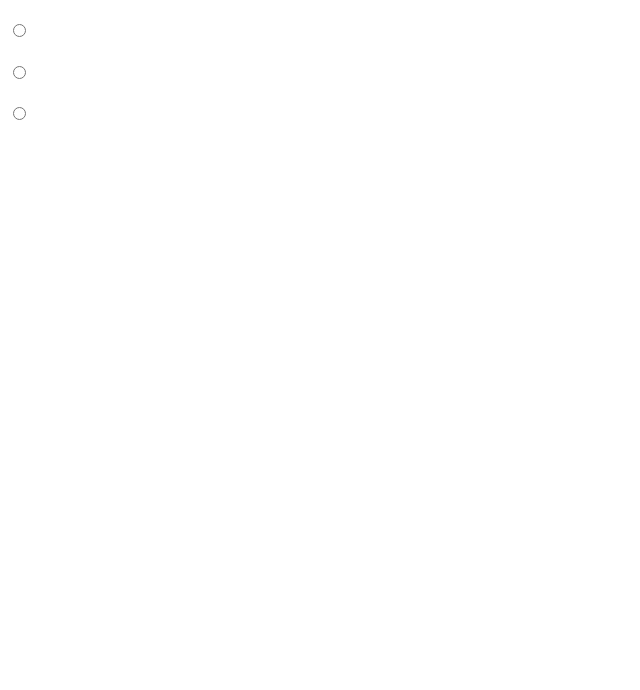
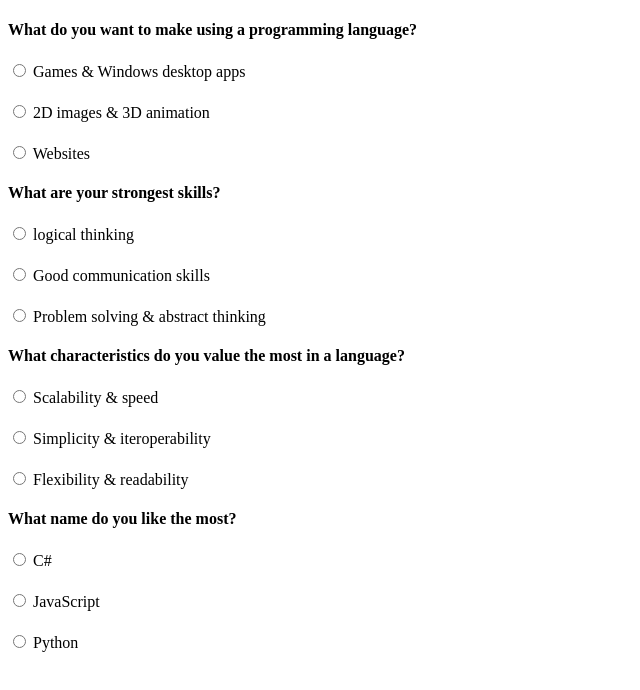
Before and after one commit to mashachicken/language-suggester, a plain HTML site: page index.html in a window 1280 px wide. Shown: the whole page, without its empty margins (0-640 px from the left). Drawn offline with nearby package versions, Linux system fonts and the light colour scheme.

Commit message:
add few more radio buttons

```diff
--- a/index.html
+++ b/index.html
@@ -11,24 +11,77 @@
     <form id="language">
       <div class="radio">
         <label>
-          <h4> </h4>
-          <input type=radio name="usability" value="1" id="C#">
+          <h4> What do you want to make using a programming language? </h4>
+          <input type=radio name="usability" value="1" id="C#"> Games & Windows desktop apps
         </label>
       </div>
-
         <div class="radio">
           <label>
             <h4> </h4>
-            <input type=radio name="usability" value="2" id="JavaSc">
+            <input type=radio name="usability" value="2" id="JavaSc"> 2D images & 3D animation
           </label>
         </div>
-
         <div class="radio">
           <label>
             <h4> </h4>
-            <input type=radio name="usability" value="3" id="Python">
+            <input type=radio name="usability" value="3" id="Python"> Websites
           </label>
         </div>
+        <div class="radio">
+          <label>
+            <h4> What are your strongest skills?  </h4>
+            <input type=radio name="skills" value="1" id="C#">  logical thinking
+          </label>
+        </div>
+          <div class="radio">
+            <label>
+              <h4> </h4>
+              <input type=radio name="skills" value="2" id="JavaSc"> Good communication skills
+            </label>
+          </div>
+          <div class="radio">
+            <label>
+              <h4> </h4>
+              <input type=radio name="skills" value="3" id="Python"> Problem solving &  abstract thinking
+            </label>
+          </div>
+          <div class="radio">
+            <label>
+              <h4> What characteristics do you value the most in a language? </h4>
+              <input type=radio name="characteristics" value="1" id="C#"> Scalability & speed
+            </label>
+          </div>
+            <div class="radio">
+              <label>
+                <h4> </h4>
+                <input type=radio name="characteristics" value="2" id="JavaSc"> Simplicity &  iteroperability
+              </label>
+            </div>
+            <div class="radio">
+              <label>
+                <h4> </h4>
+                <input type=radio name="characteristics" value="3" id="Python"> Flexibility &  readability
+              </label>
+            </div>
+            <div class="radio">
+              <label>
+                <h4> What name do you like the most? </h4>
+                <input type=radio name="" value="1" id="C#"> C#
+              </label>
+            </div>
+              <div class="radio">
+                <label>
+                  <h4> </h4>
+                  <input type=radio name="" value="2" id="JavaSc"> JavaScript
+                </label>
+              </div>
+              <div class="radio">
+                <label>
+                  <h4> </h4>
+                  <input type=radio name="" value="3" id="Python"> Python
+                </label>
+              </div>
 
+    </form>
   </body>
 </html>
```
